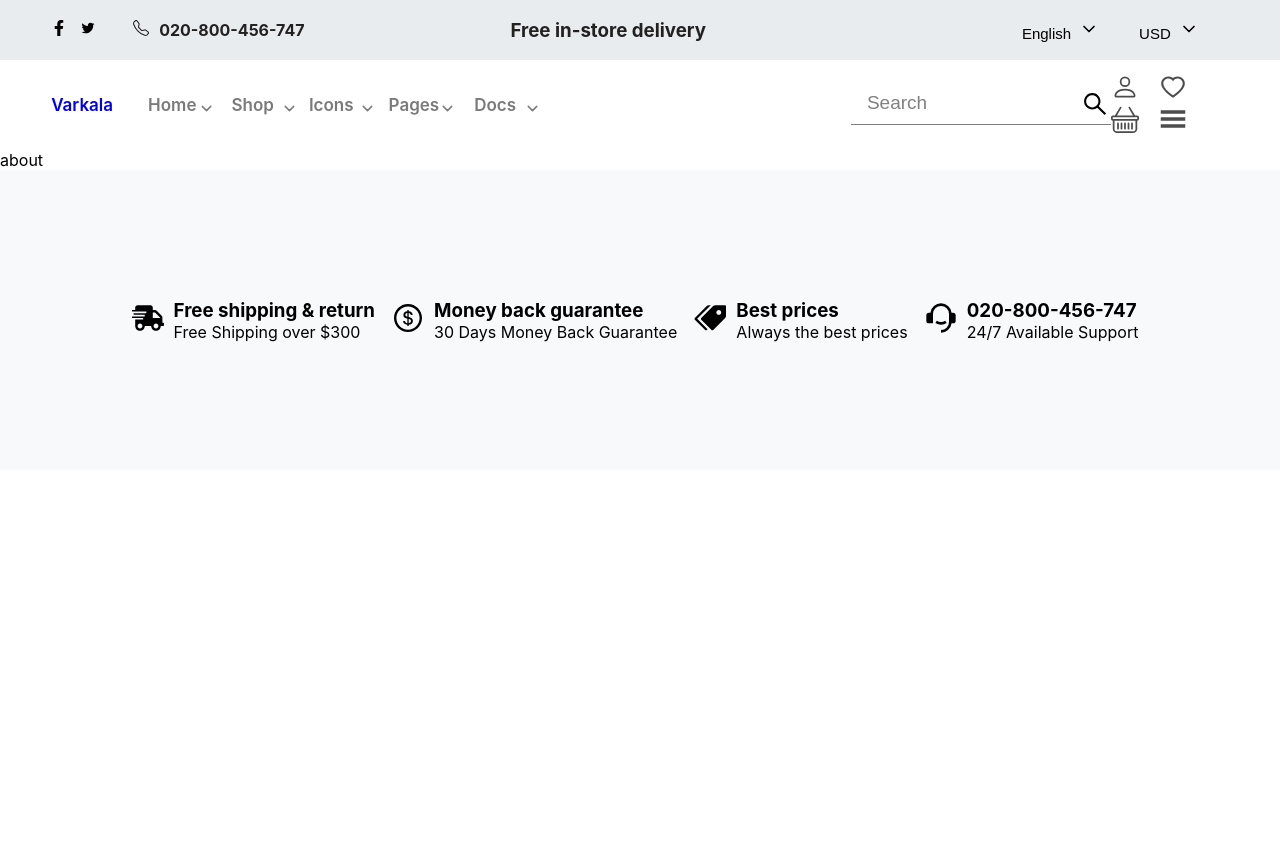
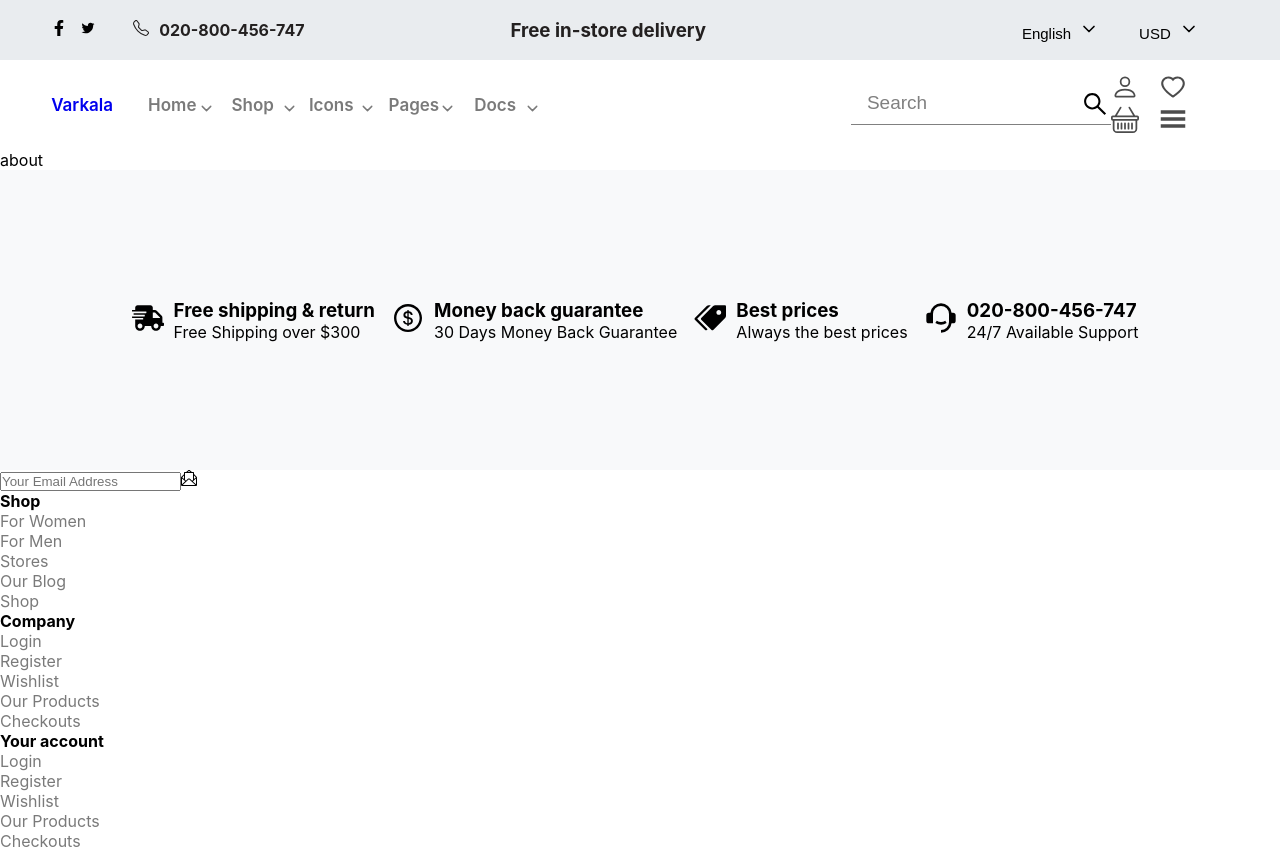
Before and after one commit to Kerimov056/Varkala, a React (Create React App) app: page /about in a window 1280 px wide. Before the commit the page ends 800 px from the top, so only its background shows below. Built offline with nearby package versions, Linux system fonts and the light colour scheme.

Commit message:
fouter two scss

```diff
--- a/src/components/fouter/Fouter.jsx
+++ b/src/components/fouter/Fouter.jsx
@@ -1,9 +1,10 @@
 import React from 'react'
 import './fouter.scss'
-import {FaShippingFast} from 'react-icons/fa'
-import {AiOutlineDollarCircle} from 'react-icons/ai'
-import {ImPriceTags} from 'react-icons/im'
-import {RiCustomerService2Fill} from 'react-icons/ri'
+import { FaShippingFast } from 'react-icons/fa'
+import { AiOutlineDollarCircle } from 'react-icons/ai'
+import { ImPriceTags } from 'react-icons/im'
+import { RiCustomerService2Fill } from 'react-icons/ri'
+import { SlEnvolopeLetter } from 'react-icons/sl'
 
 const Fouter = () => {
     return (
@@ -11,28 +12,28 @@ const Fouter = () => {
             <div className='fouterone'>
                 <div className='fouterone_in'>
                     <div>
-                    <div><FaShippingFast/></div>
+                        <div><FaShippingFast /></div>
                         <div>
                             <h3>Free shipping & return</h3>
                             <span>Free Shipping over $300</span>
                         </div>
                     </div>
                     <div>
-                    <div><AiOutlineDollarCircle/></div>
+                        <div><AiOutlineDollarCircle /></div>
                         <div>
                             <h3>Money back guarantee</h3>
                             <span>30 Days Money Back Guarantee</span>
                         </div>
                     </div>
                     <div>
-                    <div><ImPriceTags/></div>
+                        <div><ImPriceTags /></div>
                         <div>
                             <h3>Best prices</h3>
                             <span>Always the best prices</span>
                         </div>
                     </div>
                     <div>
-                    <div><RiCustomerService2Fill/></div>
+                        <div><RiCustomerService2Fill /></div>
                         <div>
                             <h3>020-800-456-747</h3>
                             <span>24/7 Available Support</span>
@@ -41,7 +42,48 @@ const Fouter = () => {
 
                 </div>
             </div>
-        <div></div>
+            <div className='foutertwo'>
+                <div className='foutertwo_in'>
+                    <div>
+                        <h3></h3>
+                        <p></p>
+                        <input type='text' placeholder='Your Email Address'></input>
+                        <span><SlEnvolopeLetter /></span>
+                    </div>
+                    <div>
+                        <div>
+                            <b>Shop</b>
+                            <ul>
+                                <li>For Women</li>
+                                <li>For Men</li>
+                                <li>Stores</li>
+                                <li>Our Blog</li>
+                                <li>Shop</li>
+                            </ul>
+                        </div>
+                        <div>
+                            <b>Company</b>
+                            <ul>
+                                <li>Login</li>
+                                <li>Register</li>
+                                <li>Wishlist</li>
+                                <li>Our Products</li>
+                                <li>Checkouts</li>
+                            </ul>
+                        </div>
+                        <div>
+                            <b>Your account</b>
+                            <ul>
+                                <li>Login</li>
+                                <li>Register</li>
+                                <li>Wishlist</li>
+                                <li>Our Products</li>
+                                <li>Checkouts</li>
+                            </ul>
+                        </div>
+                    </div>
+                </div>
+            </div>
             <div></div>
         </>
     )
--- a/src/components/fouter/fouter.scss
+++ b/src/components/fouter/fouter.scss
@@ -1,3 +1,6 @@
+
+// fouter'in 1 ci hissesi
+
 .fouterone {
     width: 100%;
     height: 300px;
@@ -29,3 +32,11 @@
         }
     }
 }
+
+// fouter'in 1 ci hissesi
+
+.foutertwo{
+    width: 100%;
+    height: 380px;
+    background-color: white;
+}
```
Lines whose indentation alone changed are shown as unchanged.
